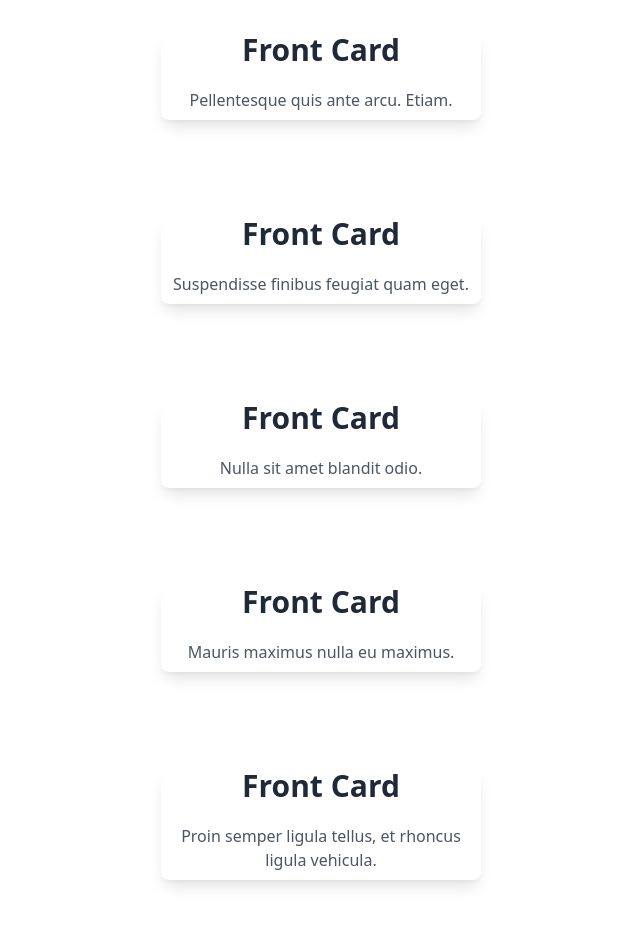
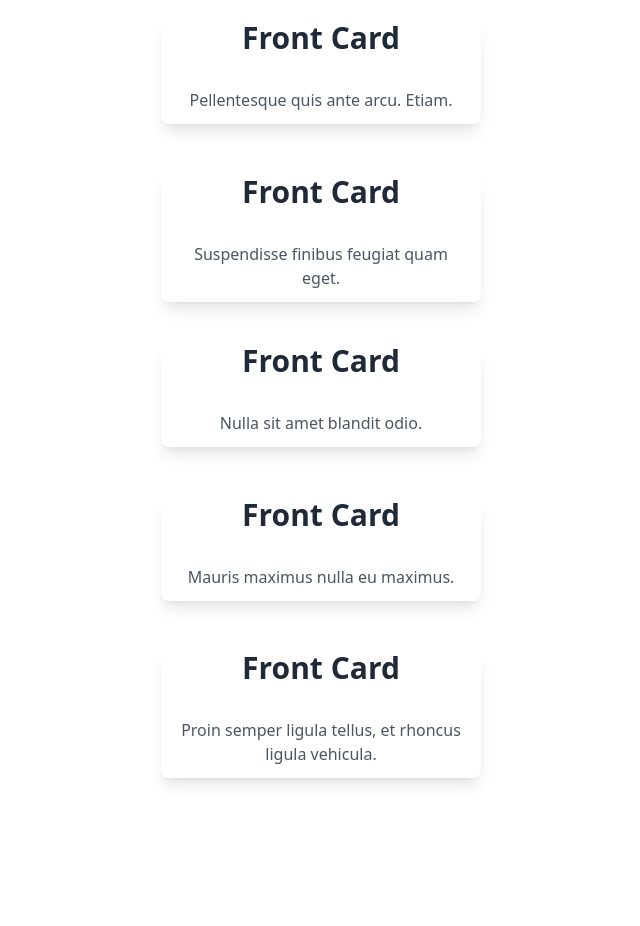
Before and after one commit to Giapa/Learning-Journey, a Vue app in the folder Vue/flip-card/: page / in a window 1280 px wide. Shown: the whole page, without its empty margins (319-959 px from the left). After the commit the page ends 820 px from the top, so only its background shows below. Built offline with nearby package versions, Linux system fonts and the light colour scheme.

Commit message:
Add conditional rendering

```diff
--- a/Vue/flip-card/src/App.vue
+++ b/Vue/flip-card/src/App.vue
@@ -1,6 +1,9 @@
 <template>
-  <div id="app" class="grid grid-cols-1 justify-items-center text-center">
-    <card v-for="card in cards" :key="card.id" class="my-8"
+  <div
+    id="app"
+    class="grid grid-cols-1 justify-items-center text-center h-screen mt-5"
+  >
+    <card v-for="card in cards" :key="card.id"
       ><template slot="front">{{ card.front }}</template>
       <template slot="back">{{ card.back }}</template>
     </card>
--- a/Vue/flip-card/src/components/Card.vue
+++ b/Vue/flip-card/src/components/Card.vue
@@ -4,15 +4,15 @@
     :class="[flipped ? 'flip-container--clicked' : '']"
     @click="flipped = !flipped"
   >
-    <div class="flipper w-80 h-full my-auto mx-5">
+    <div class="flipper w-80 h-full my-auto">
       <div class="front bg-white shadow-lg rounded-lg">
-        <card-content>
+        <card-content v-if="!flipped">
           Front Card
           <template slot="text"><slot name="front"></slot></template>
         </card-content>
       </div>
       <div class="back bg-white shadow-lg rounded-lg">
-        <card-content>
+        <card-content v-if="flipped">
           Back card
           <template slot="text"><slot name="back"></slot></template>
         </card-content>
@@ -67,7 +67,6 @@ export default {
   -ms-transform-style: preserve-3d;
   transition: 0.6s;
   transform-style: preserve-3d;
-  position: absolute;
   top: 0;
   left: 0;
   width: 100%;
--- a/Vue/flip-card/src/components/CardContent.vue
+++ b/Vue/flip-card/src/components/CardContent.vue
@@ -4,7 +4,7 @@
       <h2 class="text-gray-800 text-3xl font-semibold mb-5">
         <slot></slot>
       </h2>
-      <p class="mx-2 my-2 text-gray-600">
+      <p class="m-2 p-3 text-gray-600">
         <slot name="text"></slot>
       </p>
     </div>
```
